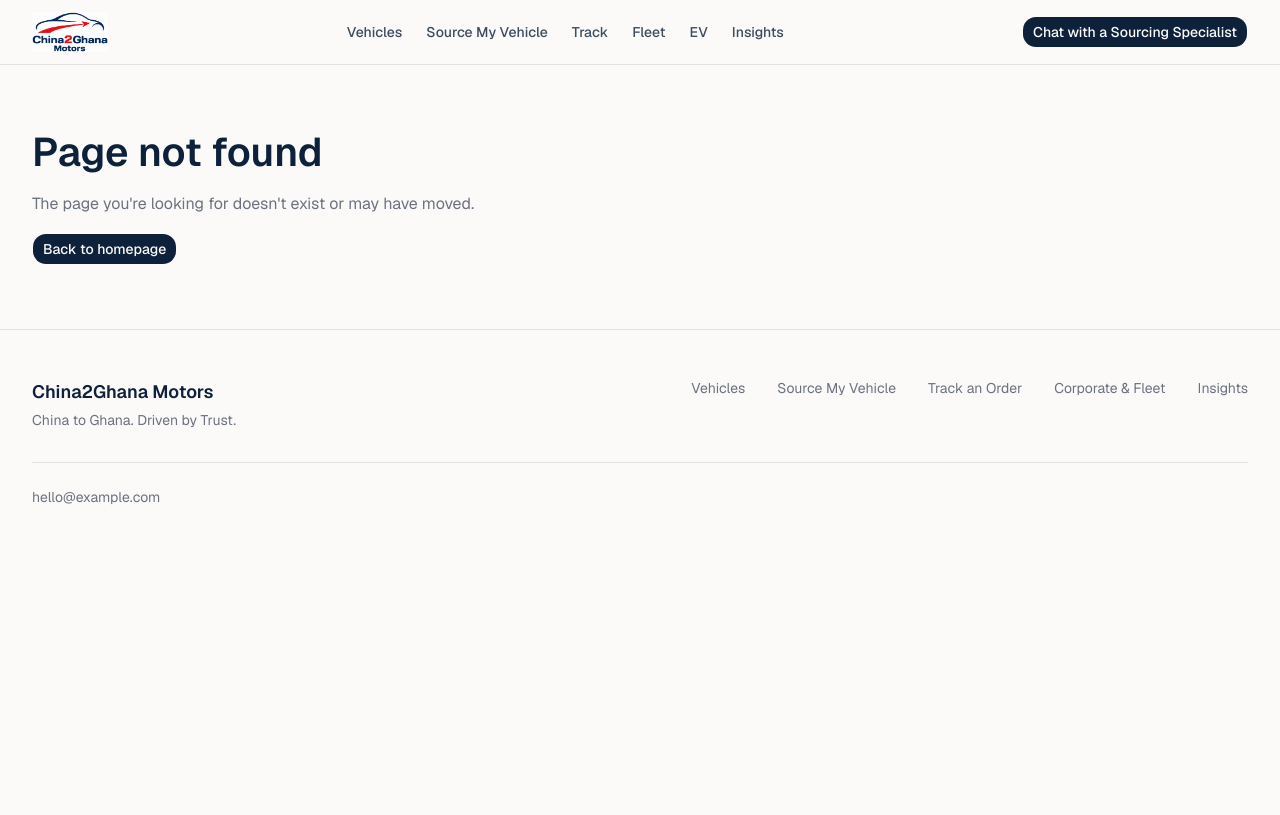
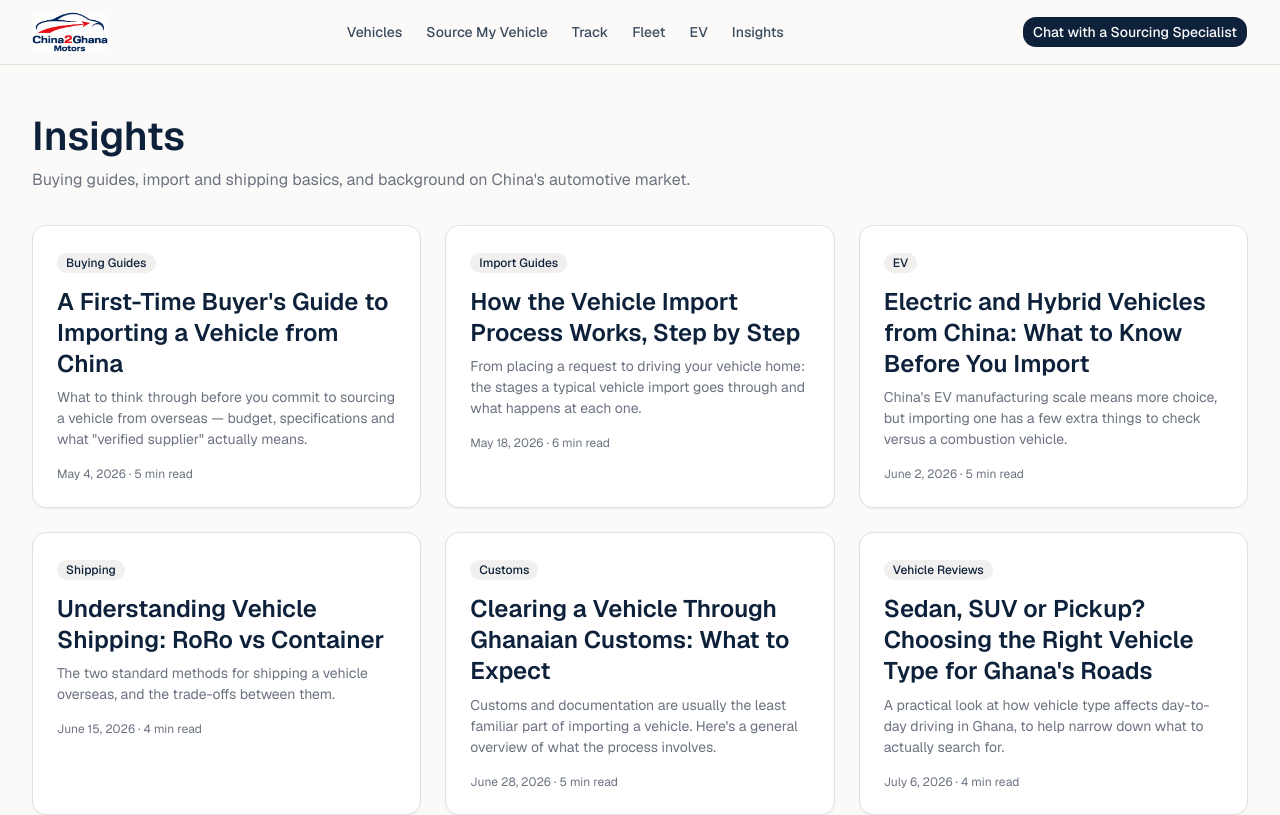
Before and after one commit to Braqweku/china2ghanamotors, a Next.js app: page /insights in a window 1280 px wide. Before the commit this address had no page. Shown: the top 815 px of the page. Built offline with nearby package versions, Linux system fonts and the light colour scheme.

Commit message:
feat: add Insights listing page

```diff
--- /dev/null
+++ b/app/insights/page.tsx
@@ -0,0 +1,51 @@
+import Link from "next/link";
+import { Badge } from "@/components/ui/badge";
+import { getArticles } from "@/lib/data/articles";
+import type { ArticleCategory } from "@/types";
+
+const categoryLabels: Record<ArticleCategory, string> = {
+  "buying-guides": "Buying Guides",
+  "import-guides": "Import Guides",
+  ev: "EV",
+  shipping: "Shipping",
+  customs: "Customs",
+  "vehicle-reviews": "Vehicle Reviews",
+  "china-automotive-market": "China Automotive Market",
+};
+
+export default async function InsightsPage() {
+  const articles = await getArticles();
+
+  return (
+    <div className="mx-auto max-w-7xl px-4 py-12 sm:px-6 lg:px-8">
+      <h1 className="text-h1 font-semibold text-foreground">Insights</h1>
+      <p className="mt-2 max-w-2xl text-body text-muted-foreground">
+        Buying guides, import and shipping basics, and background on China&apos;s
+        automotive market.
+      </p>
+
+      <div className="mt-8 grid grid-cols-1 gap-6 sm:grid-cols-2 lg:grid-cols-3">
+        {articles.map((article) => (
+          <Link
+            key={article.slug}
+            href={`/insights/${article.slug}`}
+            className="block rounded-lg border border-border bg-card p-6 shadow-sm transition-shadow hover:shadow-md"
+          >
+            <Badge variant="secondary">{categoryLabels[article.category]}</Badge>
+            <h2 className="mt-3 text-h3 font-semibold text-foreground">{article.title}</h2>
+            <p className="mt-2 text-small text-muted-foreground">{article.excerpt}</p>
+            <p className="mt-4 text-caption text-muted-foreground">
+              {new Date(article.publishedAt).toLocaleDateString("en-US", {
+                year: "numeric",
+                month: "long",
+                day: "numeric",
+              })}
+              {" · "}
+              {article.readMinutes} min read
+            </p>
+          </Link>
+        ))}
+      </div>
+    </div>
+  );
+}
```
